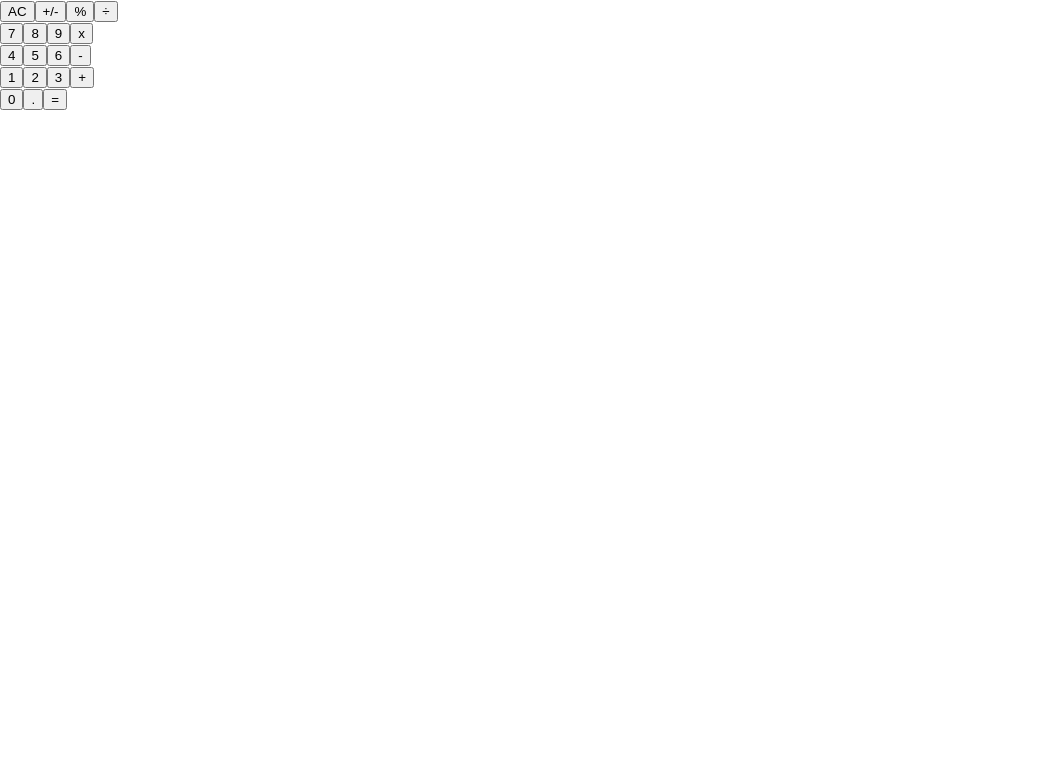
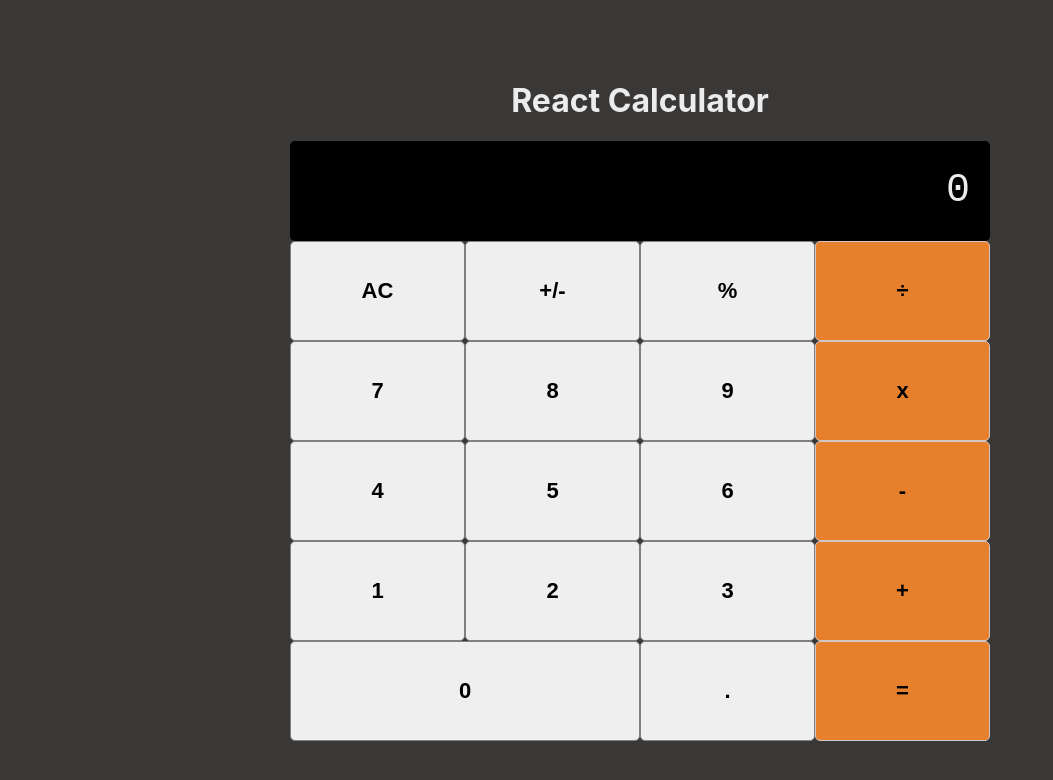
Before and after one commit to SmithVyne/react-calculator, a React (Create React App) app: page /calculator in a window 1280 px wide. Shown: the top 780 px of the page, without its empty margins (0-1053 px from the left). Built offline with nearby package versions, Linux system fonts and the light colour scheme.

Commit message:
complete calculator

```diff
--- a/src/components/App.js
+++ b/src/components/App.js
@@ -1,8 +1,8 @@
 import React, { Component } from 'react';
-import '../styles/App.css';
 import Display from './Display';
 import ButtonPanel from './ButtonPanel';
 import calcuate from '../logic/calculate';
+import '../styles/App.css';
 
 class App extends Component {
   constructor(props) {
@@ -11,6 +11,7 @@ class App extends Component {
       total: null,
       next: null,
       operation: null,
+      toDisplay: '0',
     };
     this.handleClick = this.handleClick.bind(this);
   }
@@ -21,12 +22,13 @@ class App extends Component {
   }
 
   render() {
-    const { total, next } = this.state;
+    const { toDisplay } = this.state;
     return (
-      <>
-        <Display total={total} next={next} />
+      <div className="app">
+        <h1>React Calculator</h1>
+        <Display solution={toDisplay} />
         <ButtonPanel clickHandler={this.handleClick} />
-      </>
+      </div>
     );
   }
 }
--- a/src/components/Button.js
+++ b/src/components/Button.js
@@ -1,14 +1,19 @@
 import PropTypes from 'prop-types';
 
-function Button({ name, clickHandler }) {
+function Button({ name, clickHandler, orange }) {
   return (
-    <button type="button" onClick={() => clickHandler(name)}>{name}</button>
+    <button className={orange ? 'orangeBg' : ''} type="button" onClick={() => clickHandler(name)}>{name}</button>
   );
 }
+
+Button.defaultProps = {
+  orange: false,
+};
 
 Button.propTypes = {
   name: PropTypes.string.isRequired,
   clickHandler: PropTypes.func.isRequired,
+  orange: PropTypes.bool,
 };
 
 export default Button;
--- a/src/components/ButtonPanel.js
+++ b/src/components/ButtonPanel.js
@@ -7,37 +7,34 @@ function ButtonPanel(props) {
   }
 
   return (
-    <>
-      <div>
+    <div className="buttonPanel">
+      <div className="topButtons">
         <Button name="AC" clickHandler={handleClick} />
         <Button name="+/-" clickHandler={handleClick} />
         <Button name="%" clickHandler={handleClick} />
-        <Button name="÷" clickHandler={handleClick} />
-      </div>
-      <div>
+        <Button name="÷" clickHandler={handleClick} orange={true} />
+
         <Button name="7" clickHandler={handleClick} />
         <Button name="8" clickHandler={handleClick} />
         <Button name="9" clickHandler={handleClick} />
-        <Button name="x" clickHandler={handleClick} />
-      </div>
-      <div>
+        <Button name="x" clickHandler={handleClick} orange={true} />
+
         <Button name="4" clickHandler={handleClick} />
         <Button name="5" clickHandler={handleClick} />
         <Button name="6" clickHandler={handleClick} />
-        <Button name="-" clickHandler={handleClick} />
-      </div>
-      <div>
+        <Button name="-" clickHandler={handleClick} orange={true} />
+
         <Button name="1" clickHandler={handleClick} />
         <Button name="2" clickHandler={handleClick} />
         <Button name="3" clickHandler={handleClick} />
-        <Button name="+" clickHandler={handleClick} />
+        <Button name="+" clickHandler={handleClick} orange={true} />
       </div>
-      <div>
+      <div className="buttomButtons">
         <Button name="0" clickHandler={handleClick} />
         <Button name="." clickHandler={handleClick} />
-        <Button name="=" clickHandler={handleClick} />
+        <Button name="=" clickHandler={handleClick} orange={true} />
       </div>
-    </>
+    </div>
   );
 }
 
--- a/src/components/Display.js
+++ b/src/components/Display.js
@@ -1,19 +1,19 @@
 import PropTypes from 'prop-types';
 
-function Display({ total }) {
+function Display({ solution }) {
   return (
-    <div>
-      {total}
+    <div className="display">
+      {solution}
     </div>
   );
 }
 
 Display.defaultProps = {
-  total: '0',
+  solution: '0',
 };
 
 Display.propTypes = {
-  total: PropTypes.string,
+  solution: PropTypes.string,
 };
 
 export default Display;
--- a/src/logic/calculate.js
+++ b/src/logic/calculate.js
@@ -1,3 +1,4 @@
+import Big from 'big.js';
 import operate from './operate';
 
 const calculate = (calcData, buttonName) => {
@@ -7,27 +8,38 @@ const calculate = (calcData, buttonName) => {
     if (muteData.total && muteData.next && muteData.operation) {
       muteData.total = operate(muteData);
     }
-    console.log(muteData.total);
     muteData.next = null;
     muteData.operation = null;
-  } else if (['+', '-', 'x', '÷'].includes(buttonName) && muteData.next) {
-    muteData.total = muteData.next;
-    muteData.next = null;
+    muteData.toDisplay = muteData.total;
+  } else if (['+', '-', 'x', '÷'].includes(buttonName)) {
+    if (muteData.next) {
+      muteData.total = muteData.next;
+      muteData.next = null;
+    }
     muteData.operation = buttonName;
-  } else if (['0', '1', '2', '3', '4', '5', '6', '7', '8', '9'].includes(buttonName)) {
+    muteData.toDisplay = buttonName;
+  } else if (['0', '1', '2', '3', '4', '5', '6', '7', '8', '9', '.'].includes(buttonName)) {
     if (muteData.next) {
       muteData.next += buttonName;
     } else {
       muteData.next = buttonName;
     }
-  } else if (['%', '+/-'].includes(buttonName)) {
-    muteData.operation = buttonName;
-    muteData.total = operate(muteData);
+    muteData.toDisplay = muteData.next;
+  } else if (buttonName === '%' && muteData.next) {
+    const input = new Big(muteData.next);
+    muteData.total = input.div(100).toString();
     muteData.next = null;
+    muteData.toDisplay = muteData.total;
+  } else if (buttonName === '+/-' && muteData.next) {
+    const input = new Big(muteData.next);
+    muteData.total = input.times(-1).toString();
+    muteData.next = null;
+    muteData.toDisplay = muteData.total;
   } else if (buttonName === 'AC') {
     muteData.total = null;
     muteData.next = null;
     muteData.operation = null;
+    muteData.toDisplay = '0';
   }
 
   return muteData;
--- a/src/logic/operate.js
+++ b/src/logic/operate.js
@@ -13,10 +13,6 @@ const operate = ({ total: numberOne, next: numberTwo, operation }) => {
     result = inputA.times(inputB);
   } else if (operation === '÷') {
     result = inputA.div(inputB);
-  } else if (operation === '%') {
-    result = inputB.div(100);
-  } else if (operation === '+/-') {
-    result = inputB.times(-1);
   } else {
     result = 0;
   }
--- a/src/styles/App.css
+++ b/src/styles/App.css
@@ -1,39 +1,56 @@
-.App {
-  text-align: center;
+.app {
+  width: 700px;
+  min-width: 300px;
+  height: max-content;
 }
 
-.App-logo {
-  height: 40vmin;
-  pointer-events: none;
+h1 {
+  text-align: center;
+  color: #ececec;
+  /* font-family: ; */
 }
 
-@media (prefers-reduced-motion: no-preference) {
-  .App-logo {
-    animation: App-logo-spin infinite 20s linear;
-  }
+.display {
+  width: 100%;
+  height: 100px;
+  background: black;
+  color: #ececec;
+  font-size: 40px;
+  display: flex;
+  align-items: center;
+  justify-content: flex-end;
+  border-radius: 5px;
+  font-family: monospace;
+  padding: 20px;
+  overflow: scroll;
 }
 
-.App-header {
-  background-color: #282c34;
-  min-height: 100vh;
-  display: flex;
-  flex-direction: column;
-  align-items: center;
-  justify-content: center;
-  font-size: calc(10px + 2vmin);
-  color: white;
+button {
+  font-size: 22px;
+  font-weight: bold;
+  border: 1px solid grey;
+  border-radius: 5px;
 }
 
-.App-link {
-  color: #61dafb;
+button:hover {
+  background: #e2dcdc;
 }
 
-@keyframes App-logo-spin {
-  from {
-    transform: rotate(0deg);
-  }
+.topButtons, .buttomButtons  {
+  display: grid;
+  grid-template-columns: 1fr 1fr 1fr 1fr;
+  grid-auto-rows: 100px;
+}
 
-  to {
-    transform: rotate(360deg);
-  }
+.buttomButtons {
+  grid-template-columns: 2fr 1fr 1fr;
 }
+
+.orangeBg {
+  background-color: rgb(231, 128, 44);
+  border: 1px solid rgb(211, 198, 198);
+}
+
+.orangeBg:hover {
+  background-color: #d46001;
+}
--- a/src/styles/index.css
+++ b/src/styles/index.css
@@ -1,3 +1,7 @@
+*{
+  box-sizing: border-box;
+}
+
 body {
   margin: 0;
   font-family:
@@ -14,6 +18,11 @@ body {
     sans-serif;
   -webkit-font-smoothing: antialiased;
   -moz-osx-font-smoothing: grayscale;
+  background-color: rgb(58, 55, 55);
+  display: flex;
+  align-items: center;
+  justify-content: center;
+  height: 100vh;
 }
 
 code {
```
Also changed, not shown: .eslintrc.json, 1 other file (tests, documents, lock files or other folders).
